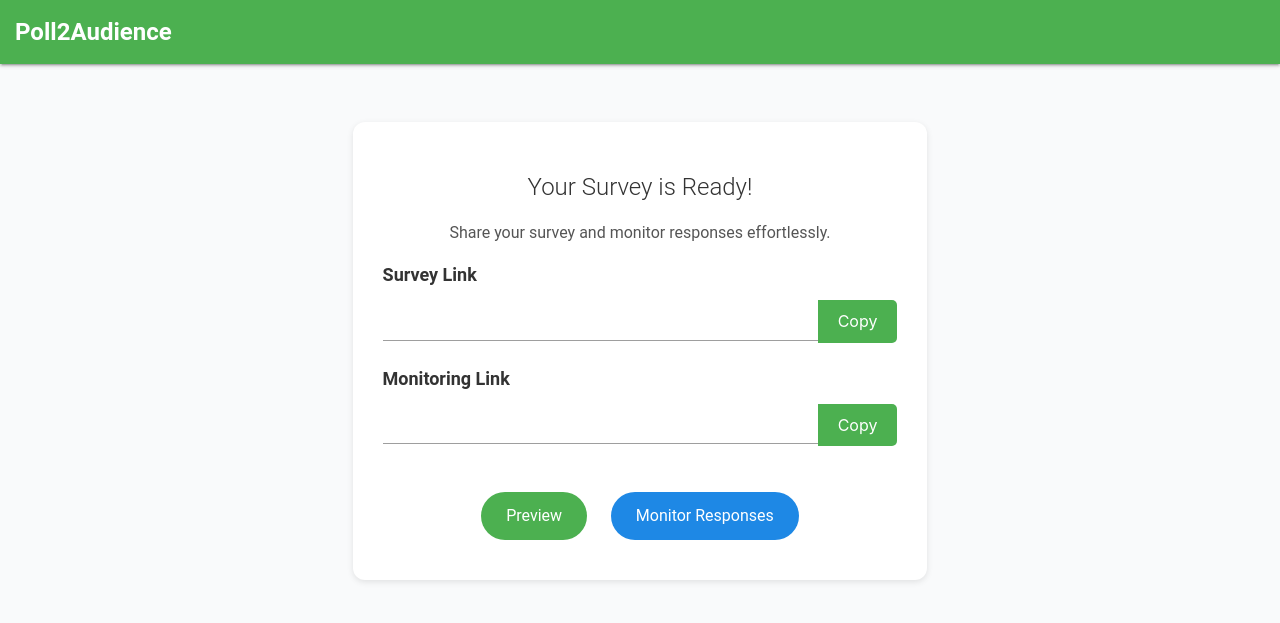
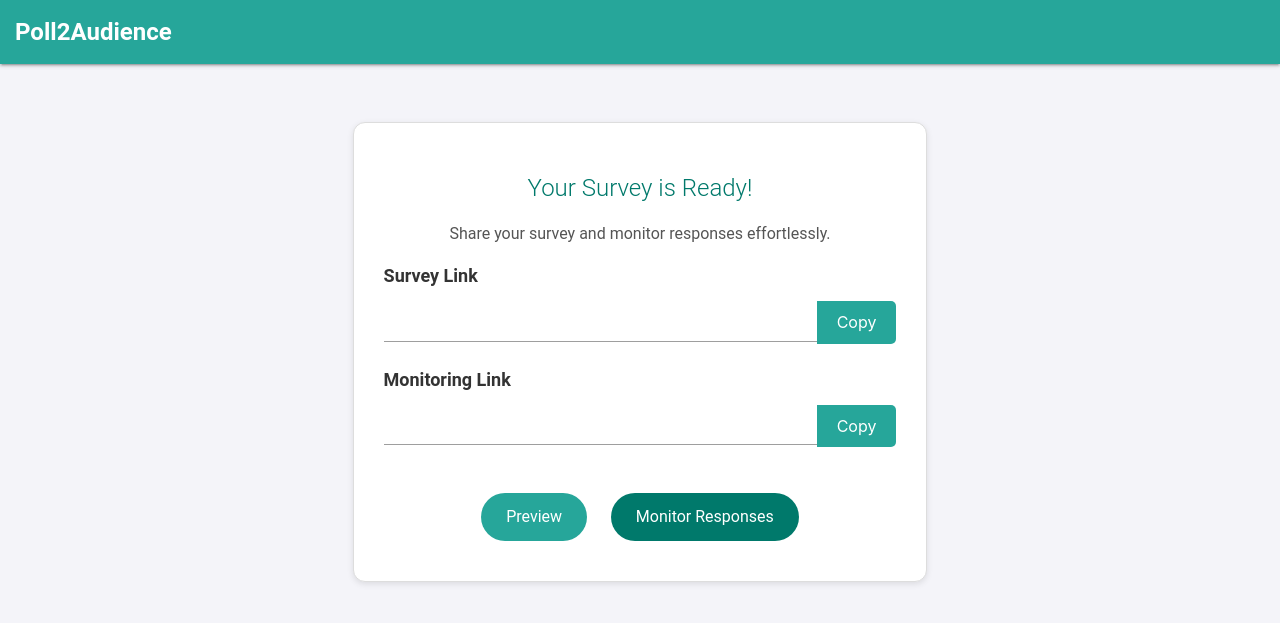
Before and after one commit to michaelseth70/Poll2Audience, a Flask app: template templates/survey_success.html in a window 1280 px wide. Shown: the top 623 px of the page. Run offline with Flask 3, Linux system fonts and the light colour scheme; the template is opened without the code that fills it, so the values that code supplies are empty.

Commit message:
Update survey_success.html

```diff
--- a/templates/survey_success.html
+++ b/templates/survey_success.html
@@ -7,12 +7,12 @@
     <link rel="stylesheet" href="https://cdnjs.cloudflare.com/ajax/libs/materialize/1.0.0/css/materialize.min.css">
     <style>
         body {
-            background-color: #f9fafb;
+            background-color: #f4f4f9;
             font-family: 'Roboto', sans-serif;
             color: #333;
         }
         .navbar {
-            background-color: #4cb050;
+            background-color: #26a69a;
         }
         .navbar .brand-logo {
             font-size: 24px;
@@ -26,12 +26,14 @@
             padding: 30px;
             border-radius: 12px;
             box-shadow: 0 2px 6px rgba(0, 0, 0, 0.1);
+            border: 1px solid #ddd;
         }
         .card-title {
             font-size: 24px;
             font-weight: 600;
             margin-bottom: 20px;
             text-align: center;
+            color: #00796b;
         }
         .link-section {
             margin: 20px 0;
@@ -40,6 +42,7 @@
             font-size: 18px;
             font-weight: bold;
             margin-bottom: 10px;
+            color: #333;
         }
         .link-container {
             display: flex;
@@ -57,7 +60,7 @@
         .link-container button {
             padding: 12px 20px;
             font-size: 16px;
-            background-color: #4cb050;
+            background-color: #26a69a;
             color: white;
             border: none;
             border-radius: 0 5px 5px 0;
@@ -65,7 +68,7 @@
             transition: background-color 0.3s ease;
         }
         .link-container button:hover {
-            background-color: #3a8a3f;
+            background-color: #1e8e84;
         }
         .actions {
             text-align: center;
@@ -82,16 +85,16 @@
             transition: background-color 0.3s ease;
         }
         .actions .preview-btn {
-            background-color: #4cb050;
+            background-color: #26a69a;
         }
         .actions .preview-btn:hover {
-            background-color: #3a8a3f;
+            background-color: #1e8e84;
         }
         .actions .monitor-btn {
-            background-color: #1e88e5;
+            background-color: #00796b;
         }
         .actions .monitor-btn:hover {
-            background-color: #1565c0;
+            background-color: #005b50;
         }
     </style>
 </head>
```
